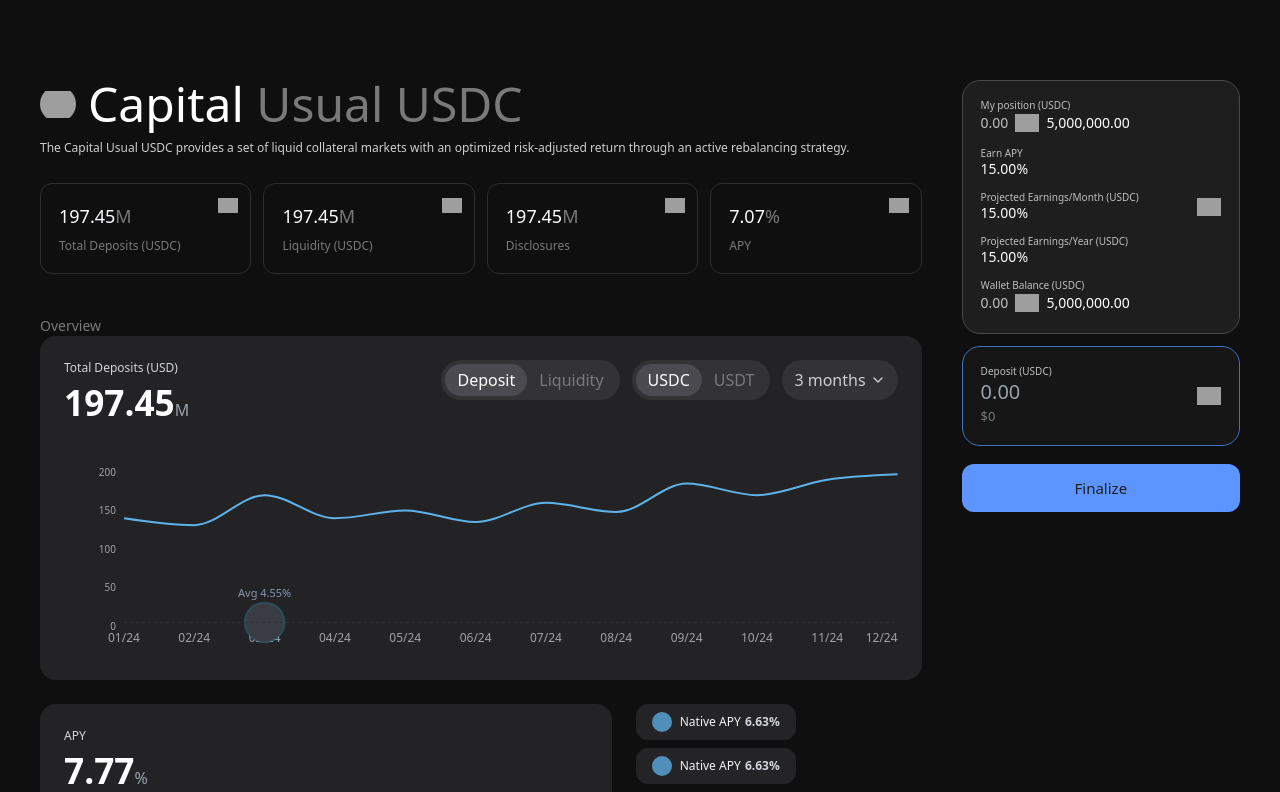
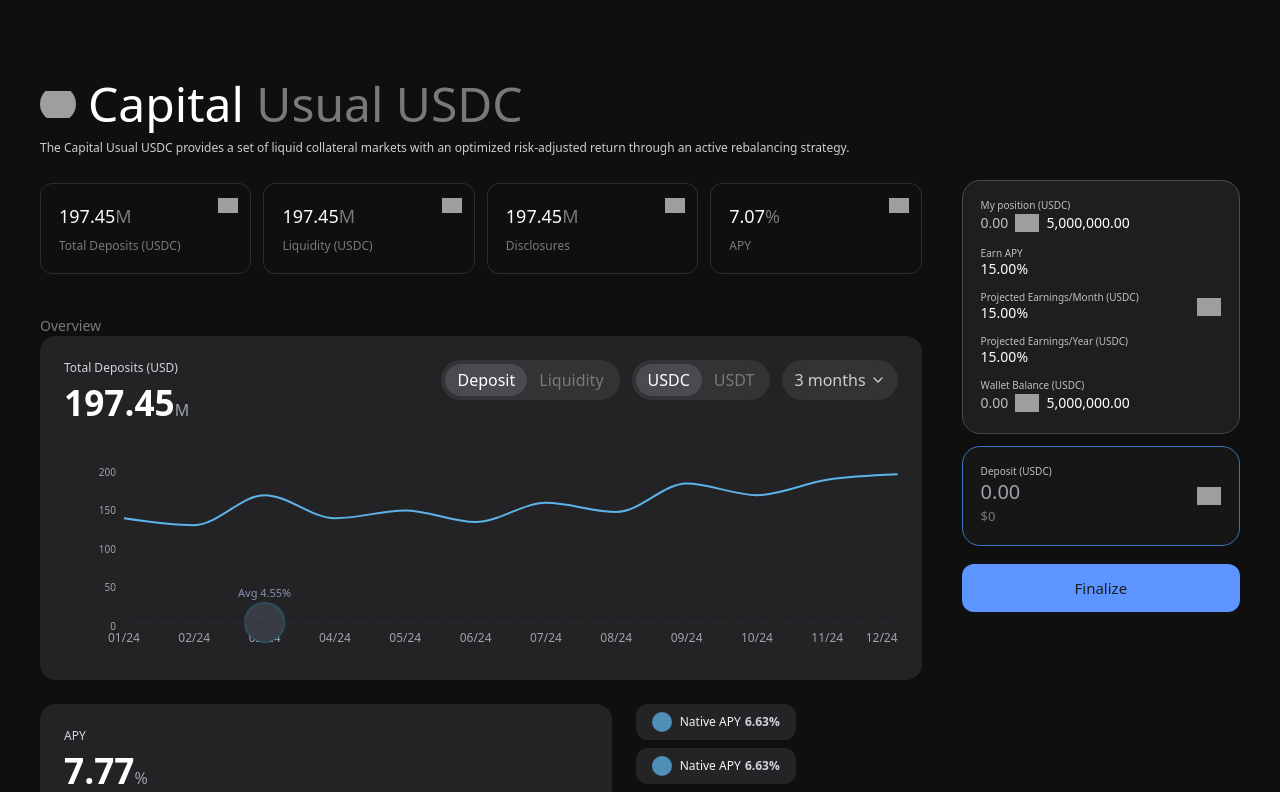
Before and after one commit to tunhatphuong2002/design-replicator-redone, a React (Vite) app: page / in a window 1280 px wide. Shown: the top 792 px of the page. Built offline with nearby package versions, Linux system fonts and the light colour scheme; grey boxes are pictures that could not be loaded.

Commit message:
Fix: Side panel scroll behavior
Fix the side panel to remain fixed when scrolling.

```diff
--- a/src/components/vault/SidePanel.tsx
+++ b/src/components/vault/SidePanel.tsx
@@ -1,3 +1,4 @@
+
 import React from "react";
 import { useForm } from "react-hook-form";
 
@@ -13,7 +14,8 @@ export const SidePanel: React.FC = () => {
   };
 
   return (
-    <div className="w-full max-md:mt-8">
+    <div className="w-full max-md:mt-8 md:sticky md:top-[100px] md:self-start">
+      {/* Right panel is now sticky for scrolling on desktop */}
       <div className="w-full">
         <div className="bg-[rgba(30,30,30,1)] border flex w-full gap-[40px_46px] justify-between p-[18px] rounded-[18px] border-[rgba(73,73,76,1)] border-solid">
           <div className="flex flex-col">
```
